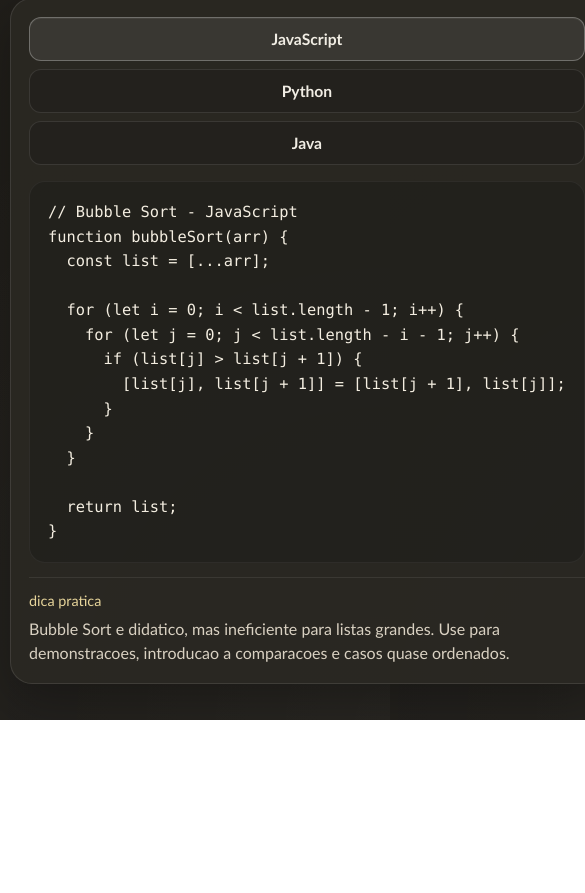
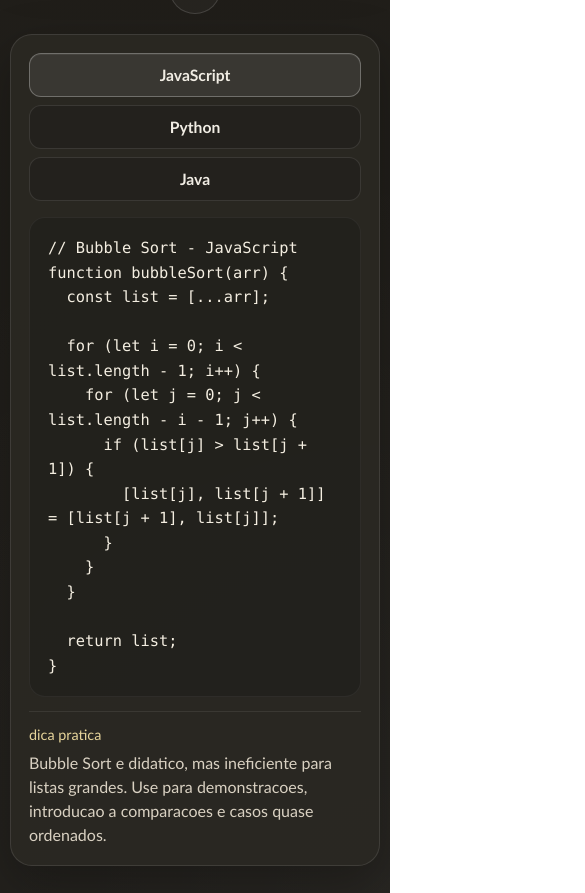
Before and after one commit to Golozeimas/Projeto_AlgoritmoOrdenacao, a plain HTML site: page src/index.html in a window 390 px wide. Shown: the part 1565-2458 px from the top of the page, 585 px wide, since content can reach past the window. Before the commit the page ends 2285 px from the top, so only its background shows below. Drawn offline with Linux system fonts and the light colour scheme.

Commit message:
style: enhance body overflow handling and improve input range styling

```diff
--- a/src/style.css
+++ b/src/style.css
@@ -21,6 +21,7 @@
 
 body {
     min-height: 100vh;
+    overflow-x: hidden;
     background:
         radial-gradient(circle at top left, rgba(137, 110, 58, 0.08), transparent 38%),
         radial-gradient(circle at bottom right, rgba(255, 255, 255, 0.04), transparent 30%),
@@ -378,6 +379,8 @@ input[type="range"] {
     font-size: 0.96rem;
     line-height: 1.6;
     font-family: Consolas, "Courier New", monospace;
+    max-width: 100%;
+    word-break: break-word;
 }
 
 .tip-box {
@@ -491,4 +494,8 @@ input[type="range"] {
     .snippet-shell {
         min-height: 340px;
     }
+
+    .code-snippet {
+        white-space: pre-wrap;
+    }
 }
```
